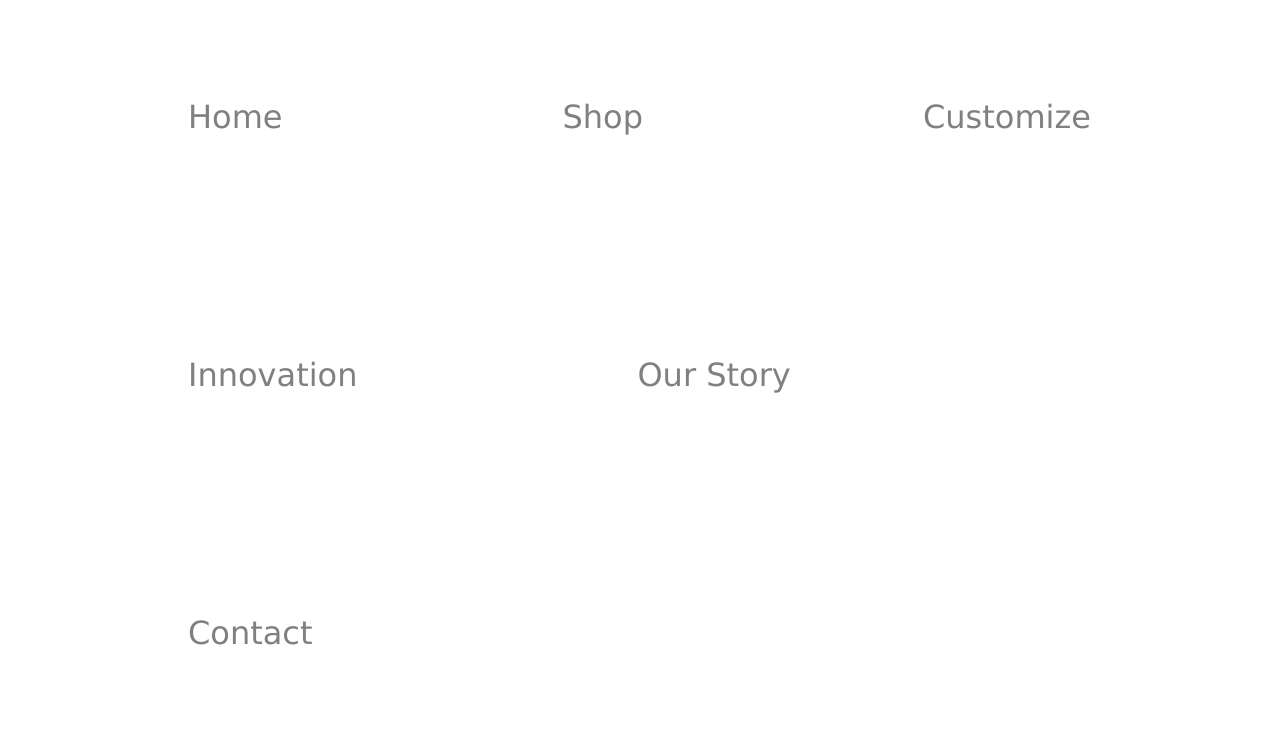
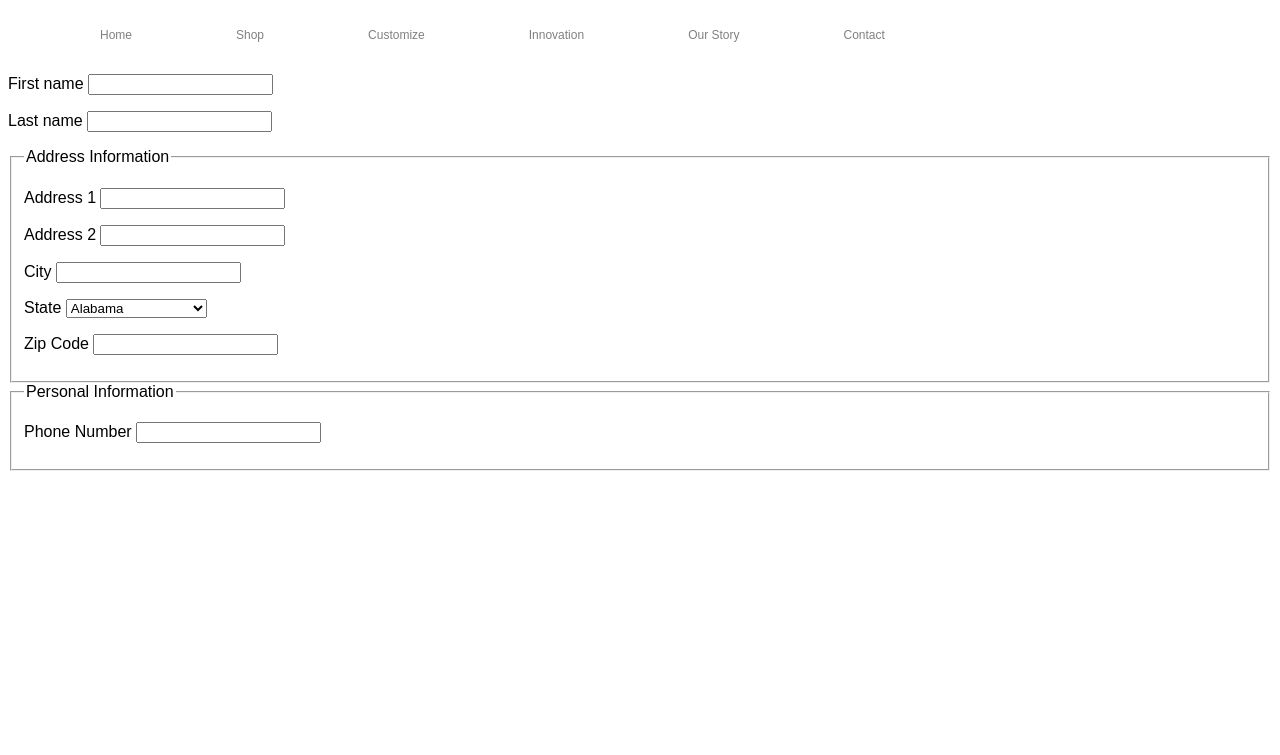
Before and after one commit to isaquan/Lab-5, a plain HTML site: page contact.html in a window 1280 px wide. Drawn offline with Linux system fonts and the light colour scheme.

Commit message:
Resize all HTML and CSS elements of index.html

```diff
--- a/contact.html
+++ b/contact.html
@@ -20,6 +20,87 @@
 	</ul>
 </nav>
 
+<form>
+	<p>First name
+		<input type = "text" name="First name"/></p>
+	<p>Last name
+		<input type = "text" name="Last name"/></p>
+	<fieldset>
+		<legend>Address Information</legend>
+		<label><p>Address 1
+			<input type = "text" name="Address 1"/></p></label>
+		<label><p>Address 2
+			<input type = "text" name="Address 2"/></p></label>
+		<label><p>City
+			<input type = "text" name="City"/></p></label>
+		<label><p>State
+			<!--State dropdown code from http://www.freeformatter.com/usa-state-list-html-select.html-->
+			<select>
+				<option value="AL">Alabama</option>
+				<option value="AK">Alaska</option>
+				<option value="AZ">Arizona</option>
+				<option value="AR">Arkansas</option>
+				<option value="CA">California</option>
+				<option value="CO">Colorado</option>
+				<option value="CT">Connecticut</option>
+				<option value="DE">Delaware</option>
+				<option value="DC">District Of Columbia</option>
+				<option value="FL">Florida</option>
+				<option value="GA">Georgia</option>
+				<option value="HI">Hawaii</option>
+				<option value="ID">Idaho</option>
+				<option value="IL">Illinois</option>
+				<option value="IN">Indiana</option>
+				<option value="IA">Iowa</option>
+				<option value="KS">Kansas</option>
+				<option value="KY">Kentucky</option>
+				<option value="LA">Louisiana</option>
+				<option value="ME">Maine</option>
+				<option value="MD">Maryland</option>
+				<option value="MA">Massachusetts</option>
+				<option value="MI">Michigan</option>
+				<option value="MN">Minnesota</option>
+				<option value="MS">Mississippi</option>
+				<option value="MO">Missouri</option>
+				<option value="MT">Montana</option>
+				<option value="NE">Nebraska</option>
+				<option value="NV">Nevada</option>
+				<option value="NH">New Hampshire</option>
+				<option value="NJ">New Jersey</option>
+				<option value="NM">New Mexico</option>
+				<option value="NY">New York</option>
+				<option value="NC">North Carolina</option>
+				<option value="ND">North Dakota</option>
+				<option value="OH">Ohio</option>
+				<option value="OK">Oklahoma</option>
+				<option value="OR">Oregon</option>
+				<option value="PA">Pennsylvania</option>
+				<option value="RI">Rhode Island</option>
+				<option value="SC">South Carolina</option>
+				<option value="SD">South Dakota</option>
+				<option value="TN">Tennessee</option>
+				<option value="TX">Texas</option>
+				<option value="UT">Utah</option>
+				<option value="VT">Vermont</option>
+				<option value="VA">Virginia</option>
+				<option value="WA">Washington</option>
+				<option value="WV">West Virginia</option>
+				<option value="WI">Wisconsin</option>
+				<option value="WY">Wyoming</option>
+			</select></p></label>
+		<label><p>Zip Code
+			<input type = "text" name="Zip Code"/></p></label>
+	</fieldset>
+
+	<fieldset>
+		<legend>Personal Information</legend>
+		<label><p>Phone Number
+			<input type = "number" name="Phone"/></p></label>
+
+	</fieldset>
+
+
+</form>
 
 </body>
 </html>
--- a/css/contactstyles.css
+++ /dev/null
@@ -1,35 +0,0 @@
-@charset "UTF-8";
-/* CSS Document */
-
-/*Navigation bar features*/
-nav{
-	float: left;
-
-}
-
-ul{
-	list-style-type: none;
-	margin-top: -20px;
-
-}
-
-li{
-	float: left;
-	display: block;
-	padding: 100px;
-	font-size: 2em;
-	margin: 10px;
-
-}
-
-a:link{
-	text-decoration: none;
-	color: gray;
-	padding: 30px;
-}
-
-a:hover{
-	background-color: #FBF4E4;
-	position: sticky;
-}
-/*---END OF NAV BAR---*/
--- a/css/styles.css
+++ b/css/styles.css
@@ -2,35 +2,39 @@
 /* CSS Document */
 
 *{
-	font-family: Lucida Grande, Lucida Sans Unicode, Lucida Sans, DejaVu Sans, Verdana," sans-serif"
+	font-family: 'Oxygen', sans-serif;
 }
 
 
 /*Navigation bar features*/
 nav{
-	float: left;
+
 
 }
 
 ul{
 	list-style-type: none;
-	margin-top: -20px;
+	margin-top: 0px;
+
 
 }
 
 li{
 	float: left;
 	display: block;
-	padding: 100px;
-	font-size: 2em;
+	padding: 2px;
+	font-size: .75em;
 	margin: 10px;
+	margin-bottom: 30px;
 
 }
 
 a:link{
 	text-decoration: none;
 	color: gray;
-	padding: 30px;
+	padding: 10px;
+	margin: 30px;
+	margin-bottom: 50px;
 }
 
 a:hover{
@@ -40,21 +44,22 @@ a:hover{
 /*---END OF NAV BAR---*/
 
 h1{
-	font-size: 6em;
-	font-weight:bolder;
+	font-size: 2em;
+	font-weight:bold;
 	clear: both;
 }
 
 h2{
-	font-size: 5em;
-	margin-top: -70px;
+	font-size: 1.5em;
+	margin-top:-25px;
 	font-weight: 100;
 }
 
 th{
+	font-size: 12px;
 	text-align: left;
 	padding-left: 30px;
-	padding-right: 30px;
+	padding-right: 20px;
 }
 
 /*---START OF HOMEPAGE STYLING---*/
@@ -86,6 +91,7 @@ tr:nth-child(1){
 }
 
 td{
+	font-size: 12px;
 	border-left: 1px solid grey;
 	border-right: 1px solid grey;
 	padding: 7px;
@@ -98,7 +104,7 @@ td{
 
 .image img{
 	border: none;
-	width: 500px;
+	width: 150px;
 }
 
 .logo{
@@ -107,7 +113,7 @@ td{
 
 /*Makes logo size smaller*/
 .logo img{
-	width: 100px;
+	width: 50px;
 }
 
 /*Edits parenthesis in <th>*/
@@ -117,3 +123,7 @@ span{
 }
 
 /*---START OF FORM STYLING---*/
+
+form{
+	clear: both;
+}
```
Also changed, not shown: index.html (+5 -1 lines), 2 other files.
